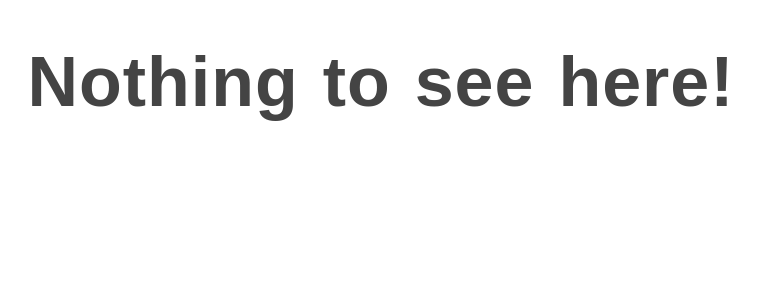
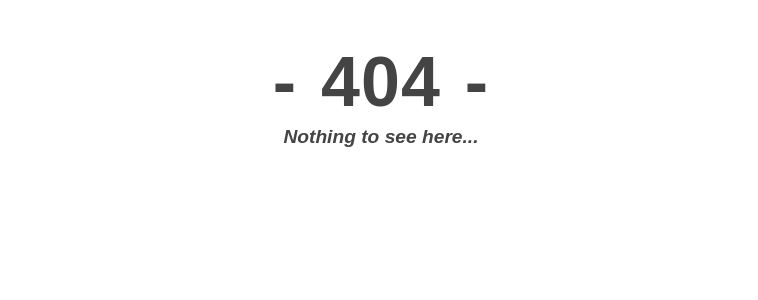
Before and after one commit to anthonyjpesce/anthonypesce.com, a Python web app: template templates/404.html in a window 1280 px wide. Shown: the part 147-447 px from the top of the page, without its empty margins (259-1017 px from the left). Run offline with Jinja, Linux system fonts and the light colour scheme; the template is opened without the code that fills it, so the values that code supplies are empty.

Commit message:
updated 404 page

```diff
--- a/templates/404.html
+++ b/templates/404.html
@@ -1,5 +1,6 @@
 {% extends "blocks.html" %}
 
 {% block content %}
-<h1 style="text-align:center">Nothing to see here!</1>
+<h1 style="text-align:center">- 404 -</1>
+<h3 style="text-align:center; font-style:italic;">Nothing to see here...</h3>
 {% endblock %}
```
